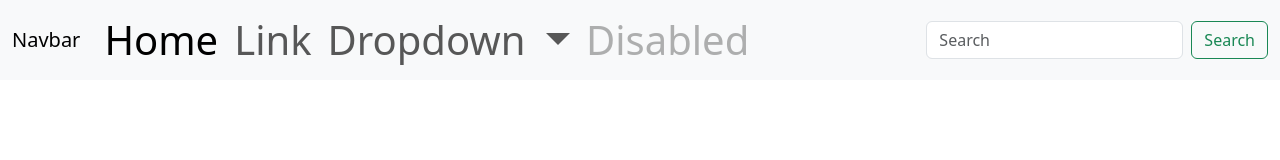
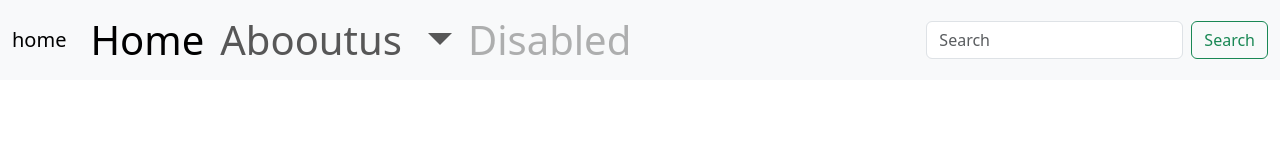
Before and after one commit to waseemmaryam1012/demo-repository, a plain HTML site: page my website/index.html in a window 1280 px wide. Drawn offline with nearby package versions, Linux system fonts and the light colour scheme.

Commit message:
changes made

```diff
--- a/my website/index.html
+++ b/my website/index.html
@@ -9,7 +9,7 @@
   <body>
     <h1><nav class="navbar navbar-expand-lg bg-body-tertiary">
         <div class="container-fluid">
-          <a class="navbar-brand" href="#">Navbar</a>
+          <a class="navbar-brand" href="#">home</a>
           <button class="navbar-toggler" type="button" data-bs-toggle="collapse" data-bs-target="#navbarSupportedContent" aria-controls="navbarSupportedContent" aria-expanded="false" aria-label="Toggle navigation">
             <span class="navbar-toggler-icon"></span>
           </button>
@@ -19,15 +19,16 @@
                 <a class="nav-link active" aria-current="page" href="#">Home</a>
               </li>
               <li class="nav-item">
-                <a class="nav-link" href="#">Link</a>
+                <a class="nav-link" href="#">Abooutus
+
+                </a>
               </li>
               <li class="nav-item dropdown">
                 <a class="nav-link dropdown-toggle" href="#" role="button" data-bs-toggle="dropdown" aria-expanded="false">
-                  Dropdown
                 </a>
                 <ul class="dropdown-menu">
                   <li><a class="dropdown-item" href="#">Action</a></li>
-                  <li><a class="dropdown-item" href="#">Another action</a></li>
+                  <li><a class="dropdown-item" href="#">Anothgnhggfffer action</a></li>
                   <li><hr class="dropdown-divider"></li>
                   <li><a class="dropdown-item" href="#">Something else here</a></li>
                 </ul>
```
